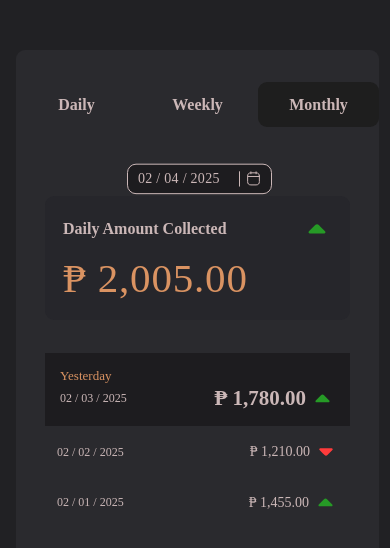
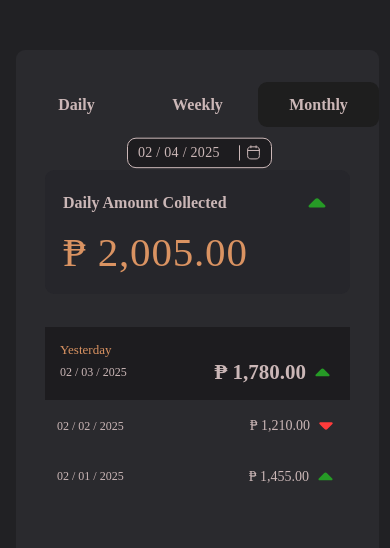
Before and after one commit to blktrese/sunboxUI, a React Native app: screen /Dashboard in a window 390 px wide. Shown: the top 548 px of the page. Built offline with nearby package versions, Linux system fonts and the light colour scheme.

Commit message:
Update InputDesign.jsx

```diff
--- a/dashboard/ccrecord/InputDesign.jsx
+++ b/dashboard/ccrecord/InputDesign.jsx
@@ -52,7 +52,7 @@ const styles = StyleSheet.create({
     display: "flex",
     justifyContent: "center",
     alignItems: "center",
-    marginTop: 34,
+    marginTop: 8,
 
   },
   contentContainer: {
```
